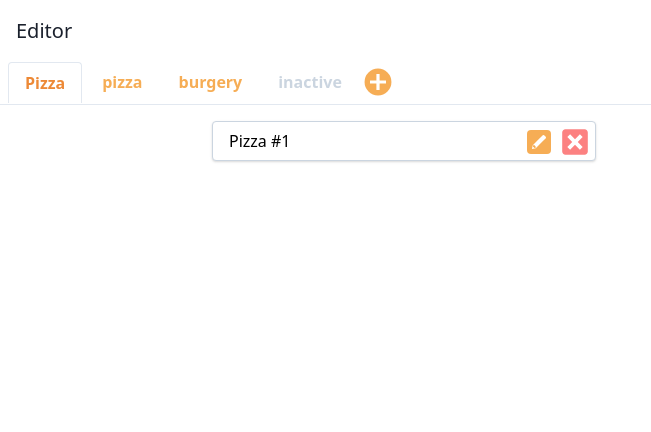
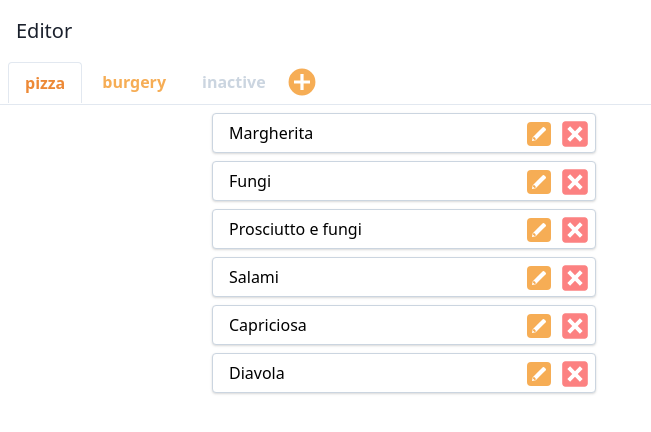
Before and after one commit to goniszewski/the-menu, a React (Create React App) app: page /editor in a window 1280 px wide. Shown: the top 432 px of the page, without its empty margins (0-651 px from the left). Built offline with nearby package versions, Linux system fonts and the light colour scheme.

Commit message:
src/: lists in editor are now rendered properly

```diff
--- a/src/App.js
+++ b/src/App.js
@@ -8,11 +8,11 @@ function App() {
     <Router>
       <div className="App">
         <Switch>
-          <Route path exact="/">
-            <Main />
-          </Route>
           <Route path="/editor">
             <Editor />
+          </Route>
+          <Route path="/">
+            <Main />
           </Route>
         </Switch>
       </div>
--- a/src/components/GetMenuData.js
+++ b/src/components/GetMenuData.js
@@ -1,4 +1,3 @@
-import React from "react";
 import categories from "../dummy-data/categories.json";
 import items from "../dummy-data/items.json";
 import ingredients from "../dummy-data/ingredients.json";
--- a/src/components/MenuItems.js
+++ b/src/components/MenuItems.js
@@ -1,21 +1,50 @@
 import React, { Component } from "react";
+import { getItems, getIngredients } from "../components/GetMenuData";
 import { ReactComponent as SquaredCrossIcon } from "../assets/icons/squared-cross.svg";
 import { ReactComponent as EditIcon } from "../assets/icons/edit.svg";
 
 export default class MenuItems extends Component {
+  constructor(props) {
+    super(props);
+    this.state = { items: [] };
+  }
+
+  componentDidMount() {
+    let itemsCopy = [...this.state.items];
+    getItems().map((item) => {
+      if (item.category.includes(this.props.selectedCategory.id)) {
+        console.log(item);
+        console.log(this.state.items);
+        itemsCopy = [...itemsCopy, item];
+      }
+    });
+    this.setState({ items: itemsCopy });
+  }
   render() {
+    if (!this.props.selectedCategory) {
+      return <div className="block align-middle">Add a category first</div>;
+    } else {
       return (
         <div className=" w-full">
-        <div className=" max-w-3xl mx-5">
-          <div className="block mx-auto appearance-none bg-white  max-w-sm leading-relaxed border border-gray-400 h-10 hover:border-gray-500 pl-4 pr-1 py-1 m-4 rounded shadow leading-tight focus:outline-none focus:shadow-outline">
-            <span className="align-middle">Pizza #1</span>
+          {this.state.items.map((item) => {
+            return (
+              <div key={`${item.id}`} className=" max-w-3xl mx-5">
+                <div className="block mx-auto appearance-none bg-white  max-w-sm leading-relaxed border border-gray-400 h-10 hover:border-gray-500 pl-4 pr-1 py-1 mx-4 my-2 rounded shadow leading-tight focus:outline-none focus:shadow-outline">
+                  <span className="align-middle">{item.name}</span>
                   <span className=" inline-flex float-right">
-              <EditIcon className="fill-current text-white self-center bg-orange-400 rounded hover:bg-orange-500 h-6 w-6 p-1" />
-              <SquaredCrossIcon className="fill-current text-red-400 self-center hover:text-red-500 h-8 w-8 ml-2" />
+                    <button>
+                      <EditIcon className="fill-current text-white self-center bg-orange-400 rounded hover:bg-orange-500 h-6 w-6 p-1 mr-2" />
+                    </button>
+                    <button>
+                      <SquaredCrossIcon className="fill-current text-red-400 self-center hover:text-red-500 h-8 w-8" />
+                    </button>
                   </span>
                 </div>
               </div>
+            );
+          })}
         </div>
       );
     }
   }
+}
--- a/src/pages/Main.js
+++ b/src/pages/Main.js
@@ -35,17 +35,16 @@ class Main extends React.Component {
       <div className="min-h-full min-w-full bg-orange-200 md:pb-16 md:pt-10">
         <div className="container flex flex-col min-h-screen mx-auto bg-yellow-100 text-gray-900 shadow-xl max-w-3xl">
           <div
-            className={`rounded-full h-12 w-12 mr-2 mb-16 bg-orange-300 opacity-75 fixed right-0 bottom-0 shadow-md sm:mr-6 md:mr-16 ${
+            className={`rounded-full h-12 w-12 mr-2 mb-16 bg-orange-400 opacity-75 fixed right-0 bottom-0 shadow-md sm:mr-6 md:mr-16 ${
               this.state.showBackToTopButton ? "" : "hidden"
             }`}
           >
-            <a onClick={() => window.scrollTo(0, 0)}>
-              {/* TODO: fade-in after ~100px, styling */}
+            <button onClick={() => window.scrollTo(0, 0)}>
               <ChevronUpIcon
                 title="Back to top"
-                className="fill-current text-yellow-100 opacity-100"
+                className="fill-current text-white opacity-100 h-12 w-12"
               />
-            </a>
+            </button>
           </div>
           <header>
             <div className="md:hidden">
--- a/src/pages/MenuEditor.js
+++ b/src/pages/MenuEditor.js
@@ -1,11 +1,16 @@
 import React from "react";
 import { DragDropContext, Droppable, Draggable } from "react-beautiful-dnd";
 import { getCategories } from "../components/GetMenuData";
-import MenuItem from "../components/MenuItems";
 import { ReactComponent as CircleWithPlusIcon } from "../assets/icons/circle-with-plus.svg";
 import MenuItems from "../components/MenuItems";
 
 class MenuEditor extends React.Component {
+  constructor(props) {
+    super(props);
+    this.state = { selectedCategory: getCategories()[0] };
+  }
+  componentDidMount() {}
+
   render() {
     return (
       <div className="container">
@@ -13,39 +18,37 @@ class MenuEditor extends React.Component {
           <header className="flex-row m-4">
             <span className="text-xl text-gray-900">Editor</span>
           </header>
-          <ul class="flex border-b px-2 overflow-x-auto overflow-y-hidden scrolling-touch">
-            <li class="-mb-px mr-1">
-              <a
-                class="bg-white inline-block border-l border-t border-r rounded-t py-2 px-4 text-orange-500 font-semibold "
-                href="#"
-              >
-                Pizza
-              </a>
-            </li>
-
+          <ul className="flex border-b px-2 overflow-x-auto overflow-y-hidden scrolling-touch">
             {getCategories().map((category) => {
               return (
-                <li class="mr-1">
-                  <a
-                    class="bg-white inline-block py-2 px-4 text-orange-400 hover:text-orange-500 font-semibold"
-                    href="#"
+                <li key={category.id} className="mr-1">
+                  <button
+                    key={`${category}-button`}
+                    className={`outline-none bg-white inline-block py-2 px-4 select-none  ${
+                      category === this.state.selectedCategory
+                        ? `text-orange-500 border-l border-t border-r rounded-t`
+                        : `text-orange-400 hover:text-orange-500`
+                    }  font-semibold`}
+                    onClick={() => {
+                      this.setState({ selectedCategory: category });
+                    }}
                   >
                     {category.name}
-                  </a>
+                  </button>
                 </li>
               );
             })}
-            <li class="mr-1">
+            <li className="mr-1">
               <a
-                class="bg-white inline-block py-2 px-4 text-gray-400 font-semibold"
+                className="bg-white inline-block py-2 px-4 text-gray-400 font-semibold"
                 href="#"
               >
                 inactive
               </a>
             </li>
-            <li class="mr-1">
+            <li className="mr-1">
               <a
-                class="mx-auto pt-1 bg-white inline-block py-0 px-0 text-orange-400 hover:text-orange-500 font-semibold"
+                className="mx-auto pt-1 bg-white inline-block py-0 px-0 text-orange-400 hover:text-orange-500 font-semibold"
                 href="#"
               >
                 <CircleWithPlusIcon className="w-8 h-8 fill-current" />
@@ -53,7 +56,10 @@ class MenuEditor extends React.Component {
             </li>
           </ul>
           <main>
-            <MenuItems />
+            <MenuItems
+              key={`${this.state.selectedCategory.id}-items`}
+              selectedCategory={this.state.selectedCategory}
+            />
           </main>
         </div>
       </div>
```
Lines whose indentation alone changed are shown as unchanged.
